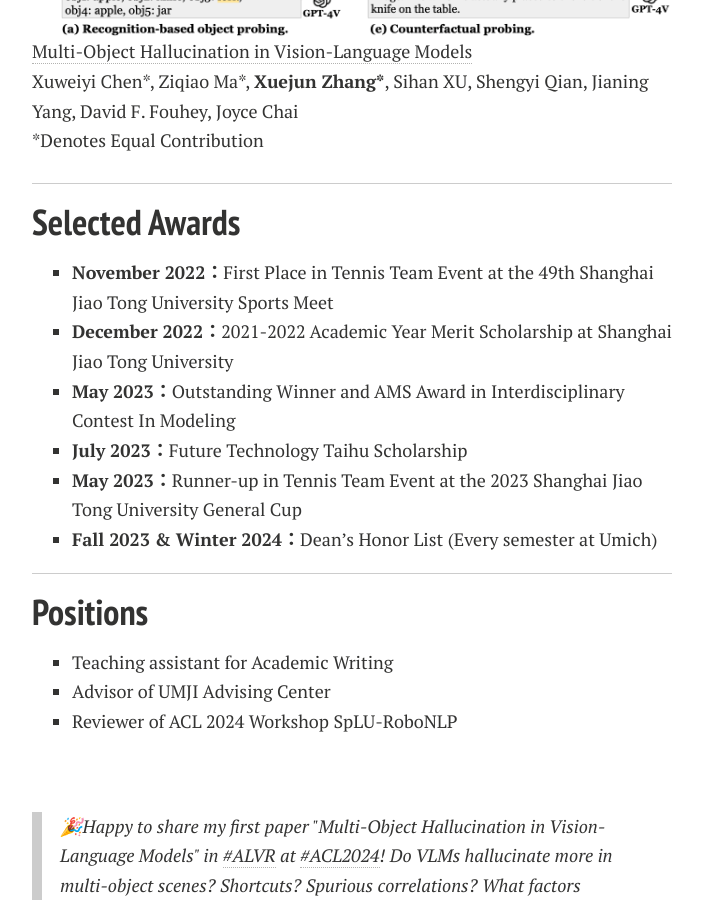
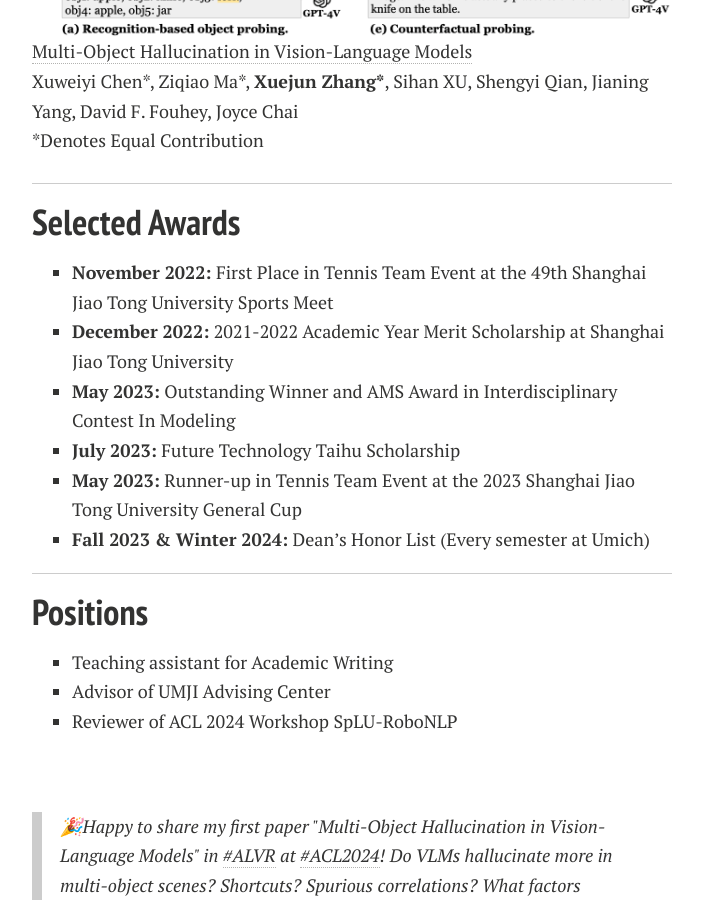
Before and after one commit to xuejunzhang2002/xuejunzhang.github.io, a Jekyll site: the page built from index.md, in a window 1280 px wide and 900 px high, scrolled down 1585 px. Shown: the whole window, without its empty margins (288-991 px from the left). Built offline with Jekyll 4.4.1, drawn with Linux system fonts in a browser that asks for light colours; nearby versions of some CDN libraries; comment, search, counter and statistics services are not loaded; a style sheet for code colours, icons or effects is not loaded; our own code applies the rules of GitHub Pages for plain Markdown files.

```diff
--- a/index.md
+++ b/index.md
@@ -53,12 +53,12 @@ Xuweiyi Chen\*, Ziqiao Ma\*, **Xuejun Zhang\***, Sihan XU, Shengyi Qian, Jianing
 
 ## Selected Awards
 
-- **November 2022：**First Place in Tennis Team Event at the 49th Shanghai Jiao Tong University Sports Meet
-- **December  2022：**2021-2022 Academic Year Merit Scholarship at Shanghai Jiao Tong University
-- **May 2023：**Outstanding Winner and AMS Award in Interdisciplinary Contest In Modeling
-- **July 2023：**Future Technology Taihu Scholarship
-- **May 2023：**Runner-up in Tennis Team Event at the 2023 Shanghai Jiao Tong University General Cup
-- **Fall 2023 & Winter 2024：**Dean's Honor List (Every semester at Umich)
+- **November 2022:** First Place in Tennis Team Event at the 49th Shanghai Jiao Tong University Sports Meet
+- **December 2022:** 2021-2022 Academic Year Merit Scholarship at Shanghai Jiao Tong University
+- **May 2023:** Outstanding Winner and AMS Award in Interdisciplinary Contest In Modeling
+- **July 2023:** Future Technology Taihu Scholarship
+- **May 2023:** Runner-up in Tennis Team Event at the 2023 Shanghai Jiao Tong University General Cup
+- **Fall 2023 & Winter 2024:** Dean's Honor List (Every semester at Umich)
 <br>
 
 ---
```
